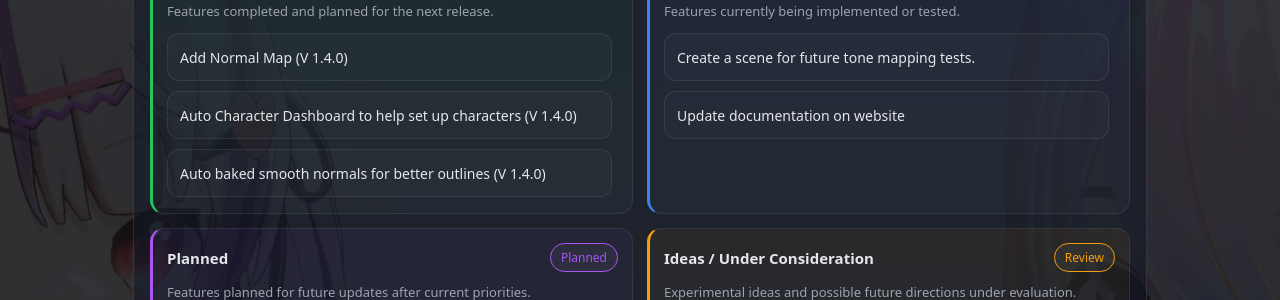
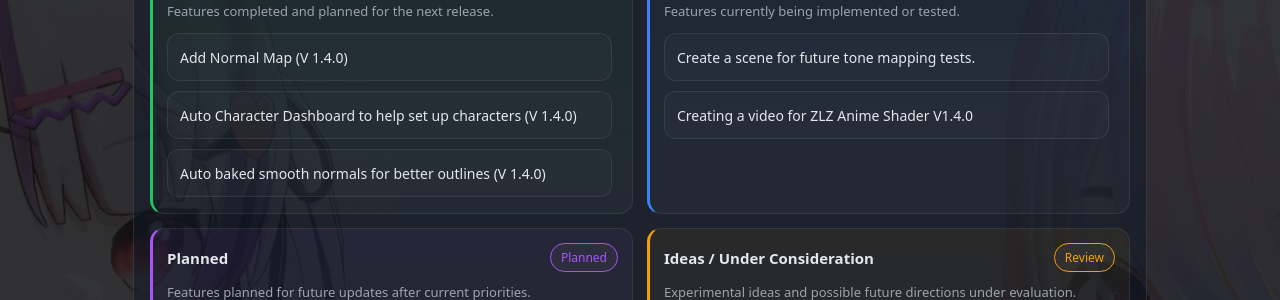
Before and after one commit to zlz-studio/zlz-studio.github.io, a Jekyll site: the page built from index.html, in a window 1280 px wide and 900 px high, scrolled down 1754 px. Shown: the part 154-454 px from the top of the window. Built offline with Jekyll 4.4.1, drawn with Linux system fonts in a browser that asks for light colours.

Commit message:
Update index.html

```diff
--- a/index.html
+++ b/index.html
@@ -715,7 +715,7 @@
 
             <div class="roadmapList">
               <div class="roadmapSlot">Create a scene for future tone mapping tests.</div>
-              <div class="roadmapSlot">Update documentation on website</div>
+              <div class="roadmapSlot">Creating a video for ZLZ Anime Shader V1.4.0</div>
             </div>
           </div>
 
```
